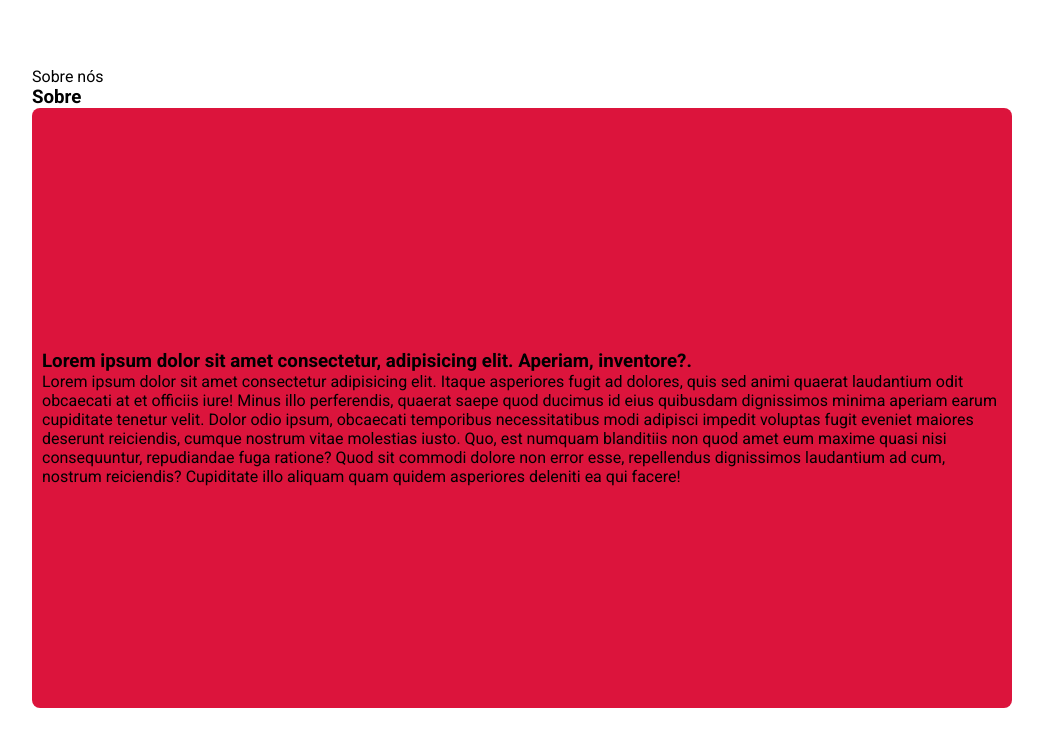
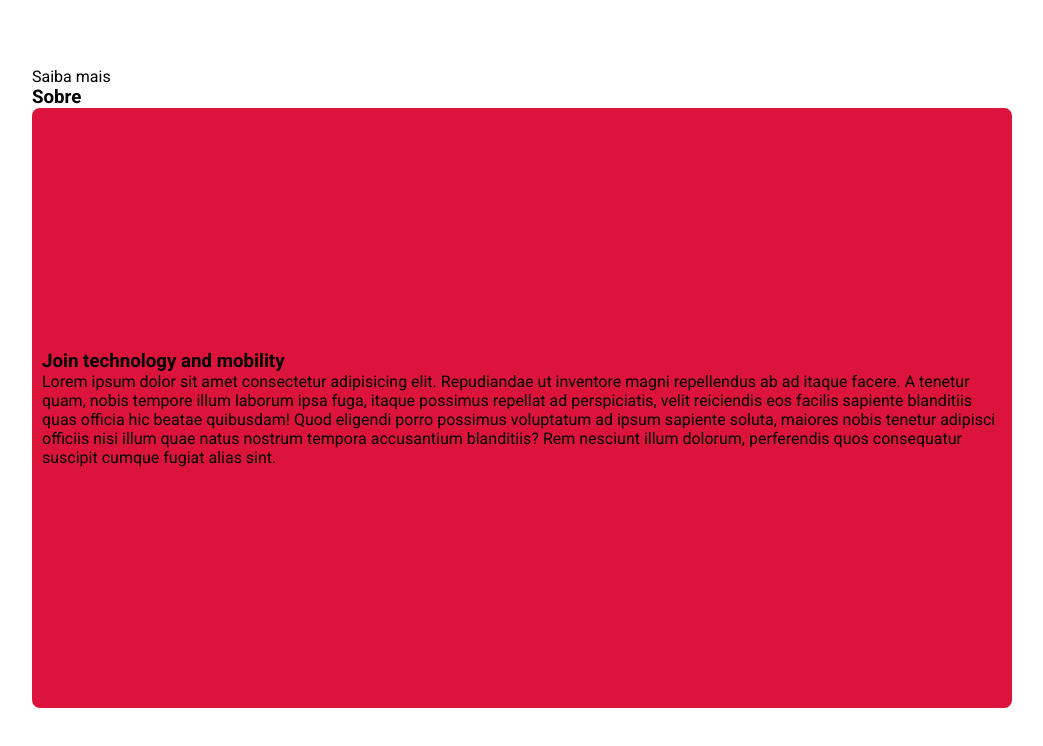
Before and after one commit to guhmorais/lojanft_basic_project, a plain HTML site: page index.html in a window 1280 px wide. Shown: the part 1704-2450 px from the top of the page, without its empty margins (118-1161 px from the left). Drawn offline with Linux system fonts and the light colour scheme.

Commit message:
adição de section about

```diff
--- a/index.html
+++ b/index.html
@@ -127,29 +127,31 @@
     <section class="about" id="about">
         <div class="content">
             <div class="title-wrapper-about">
-                <p>Sobre nós</p>
+                <p>Saiba mais</p>
                 <h3>Sobre</h3>
             </div>
             <div class="about-content">
                 <div class="left">
-                    <img src="adcionar imagem" alt="">
-                    <div class="right">
-                        <h3> Lorem ipsum dolor sit amet consectetur, adipisicing elit. Aperiam, inventore?.</h3>
-                        <p>Lorem ipsum dolor sit amet consectetur adipisicing elit. Itaque asperiores fugit ad dolores,
-                            quis sed animi quaerat laudantium odit obcaecati at et officiis iure! Minus illo
-                            perferendis, quaerat saepe quod ducimus id eius quibusdam dignissimos minima aperiam earum
-                            cupiditate tenetur velit. Dolor odio ipsum, obcaecati temporibus necessitatibus modi
-                            adipisci impedit voluptas fugit eveniet maiores deserunt reiciendis, cumque nostrum vitae
-                            molestias iusto. Quo, est numquam blanditiis non quod amet eum maxime quasi nisi
-                            consequuntur, repudiandae fuga ratione? Quod sit commodi dolore non error esse, repellendus
-                            dignissimos laudantium ad cum, nostrum reiciendis? Cupiditate illo aliquam quam quidem
-                            asperiores deleniti ea qui facere!</p>
-                    </div>
+
+                </div>
+                <div class="right">
+                    <h3>Join technology and mobility</h3>
+                    <p>
+                        Lorem ipsum dolor sit amet consectetur adipisicing elit.
+                        Repudiandae ut inventore magni repellendus ab ad itaque facere. A
+                        tenetur quam, nobis tempore illum laborum ipsa fuga, itaque
+                        possimus repellat ad perspiciatis, velit reiciendis eos facilis
+                        sapiente blanditiis quas officia hic beatae quibusdam! Quod
+                        eligendi porro possimus voluptatum ad ipsum sapiente soluta,
+                        maiores nobis tenetur adipisci officiis nisi illum quae natus
+                        nostrum tempora accusantium blanditiis? Rem nesciunt illum
+                        dolorum, perferendis quos consequatur suscipit cumque fugiat alias
+                        sint.
+                    </p>
                 </div>
             </div>
         </div>
     </section>
-
 </body>
 
 </html>
```
